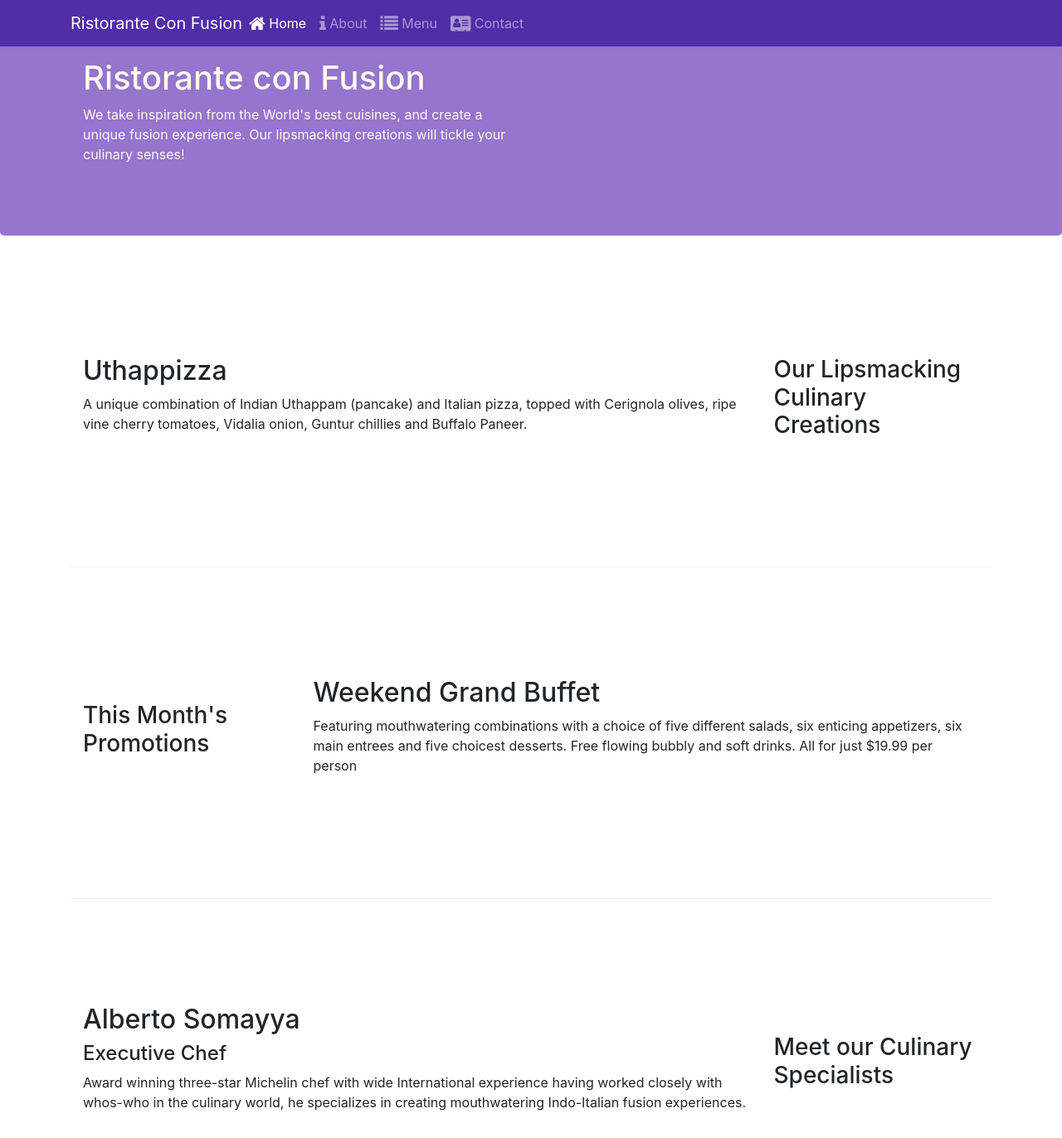
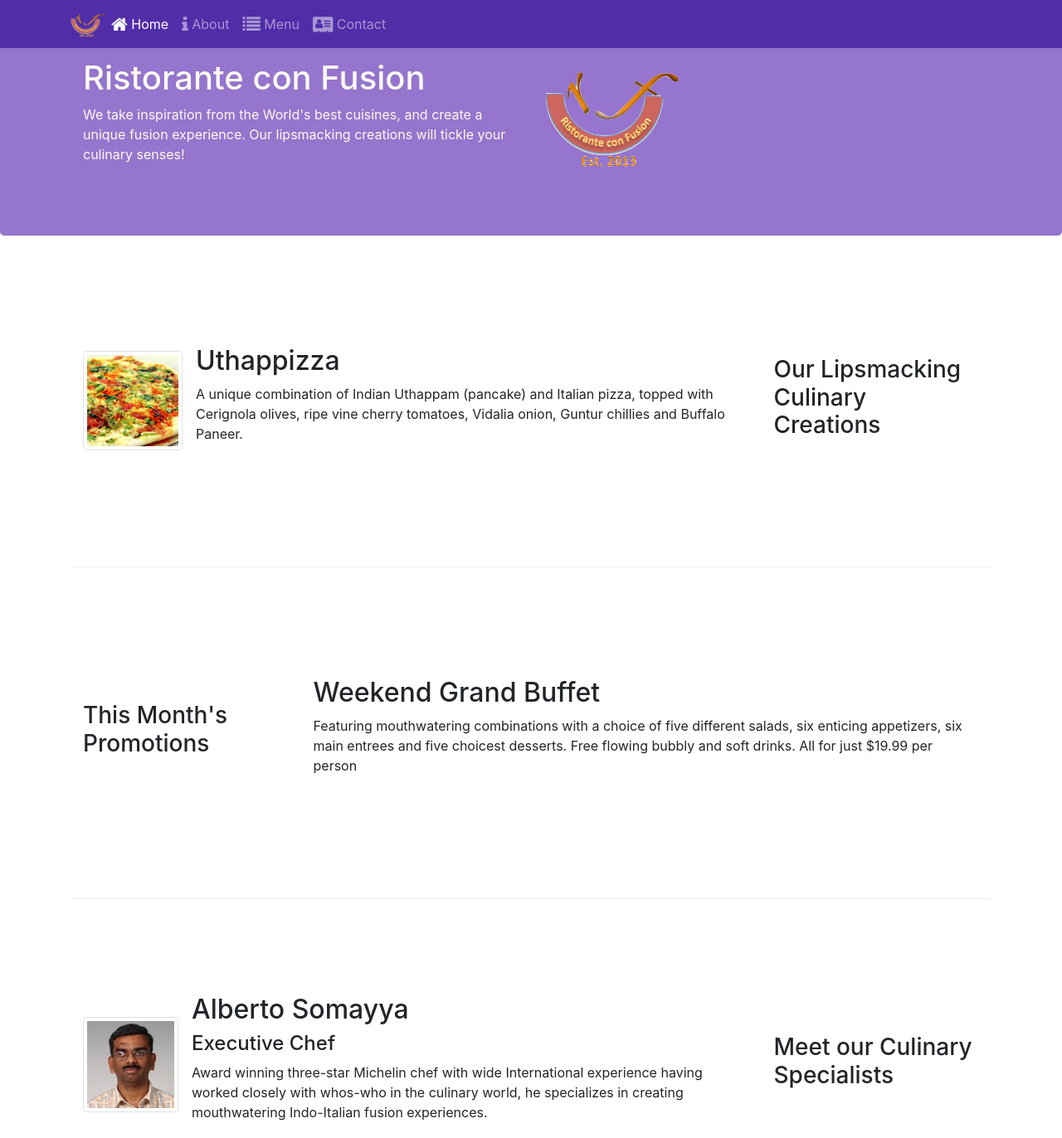
Before and after one commit to ChristianTaborda/Bootstrap-Test, a website: page index.html in a window 1280 px wide. Shown: the top 1372 px of the page at 83% size. Drawn offline with nearby package versions, Linux system fonts and the light colour scheme.

Commit message:
Images and Media

```diff
--- a/index.html
+++ b/index.html
@@ -22,7 +22,7 @@
             <button class="navbar-toggler" type="button" data-toggle="collapse" data-target="#Navbar">
                 <span class="navbar-toggler-icon"></span>
             </button>
-            <a class="navbar-brand mr-auto" href="#">Ristorante Con Fusion</a>
+            <a class="navbar-brand mr-auto" href="#"><img src="img/logo.png" height="30" width="41"></a>
             <div class="collapse navbar-collapse" id="Navbar">
                 <ul class="navbar-nav mr-auto">
                     <li class="nav-item active"><a class="nav-link" href="#"><span class="fa fa-home fa-lg"></span> Home</a></li>
@@ -41,7 +41,8 @@
                     <h1>Ristorante con Fusion</h1>
                     <p>We take inspiration from the World's best cuisines, and create a unique fusion experience. Our lipsmacking creations will tickle your culinary senses!</p>
                 </div>
-                <div class="col-12 col-sm">
+                <div class="col-12 col-sm align-self-center">
+                    <img src="img/logo.png" class="img-fluid">
                 </div>
             </div>
         </div>
@@ -53,8 +54,14 @@
                 <h3>Our Lipsmacking Culinary Creations</h3>
             </div>
             <div class="col col-sm order-sm-first col-md">
-                <h2>Uthappizza</h2>
-                <p class="d-none d-sm-block">A unique combination of Indian Uthappam (pancake) and Italian pizza, topped with Cerignola olives, ripe vine cherry tomatoes, Vidalia onion, Guntur chillies and Buffalo Paneer.</p>
+                <div class="media">
+                    <img class="d-flex mr-3 img-thumbnail align-self-center"
+                    src="img/uthappizza.png" alt="uthapizza">
+                    <div class="media-body">
+                        <h2 class="mt-0">Uthappizza</h2>
+                        <p class="d-none d-sm-block">A unique combination of Indian Uthappam (pancake) and Italian pizza, topped with Cerignola olives, ripe vine cherry tomatoes, Vidalia onion, Guntur chillies and Buffalo Paneer.</p>
+                    </div>
+                </div>
             </div>
         </div>
 
@@ -74,9 +81,15 @@
                 <h3>Meet our Culinary Specialists</h3>
             </div>
             <div class="col col-sm order-sm-first col-md">
-                <h2>Alberto Somayya</h2>
-                <h4>Executive Chef</h4>
-                <p class="d-none d-sm-block">Award winning three-star Michelin chef with wide International experience having worked closely with whos-who in the culinary world, he specializes in creating mouthwatering Indo-Italian fusion experiences. </p>
+                <div class="media">
+                    <img class="d-flex mr-3 img-thumbnail align-self-center"
+                    src="img/alberto.png" alt="alberto">
+                    <div class="media-body">
+                        <h2 class="mt-0">Alberto Somayya</h2>
+                        <h4>Executive Chef</h4>
+                        <p class="d-none d-sm-block">Award winning three-star Michelin chef with wide International experience having worked closely with whos-who in the culinary world, he specializes in creating mouthwatering Indo-Italian fusion experiences. </p>
+                    </div>
+                </div>
             </div>
         </div>
     </div>
```
Also changed, not shown: aboutus.html (+3 -2 lines), contactus.html (+3 -2 lines), img/alberto.png (added), img/buffet.png (added), img/logo.png (added), img/uthappizza.png (added), 1 other file.
